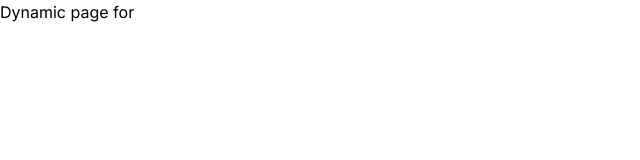
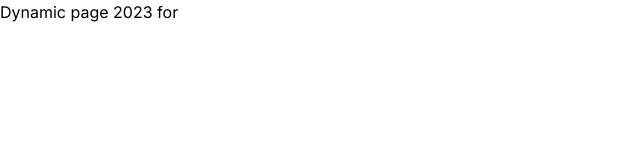
Before and after one commit to mollikacomputer/next-practice, a Next.js app: page /blogs in a window 1280 px wide. Shown: the top 160 px of the page, without its empty margins (0-640 px from the left). Built offline with nearby package versions, Linux system fonts and the light colour scheme.

Commit message:
dynamic year implement

```diff
--- a/src/app/blogs/[[...segment]]/page.js
+++ b/src/app/blogs/[[...segment]]/page.js
@@ -1,10 +1,10 @@
 import React from 'react';
 
 const page = ({params}) => {
-    const [year, id] = params.segment;
+    const [year, id] = params.segment || [];
     return (
         <div>
-            <h2> Dynamic page {year} for {id} </h2>
+            <h2> Dynamic page {year || new Date().getFullYear()} for {id} </h2>
         </div>
     );
 };
```
